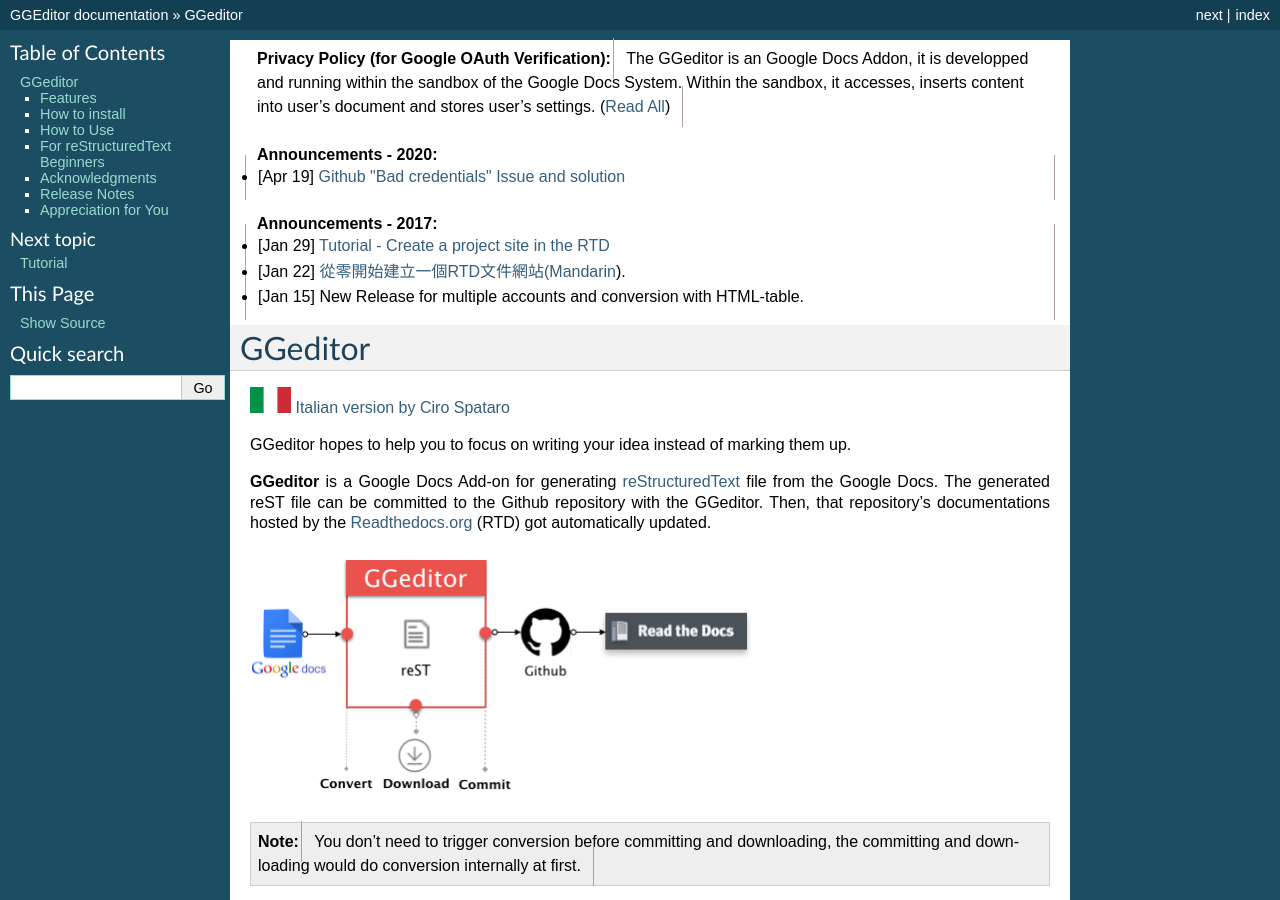
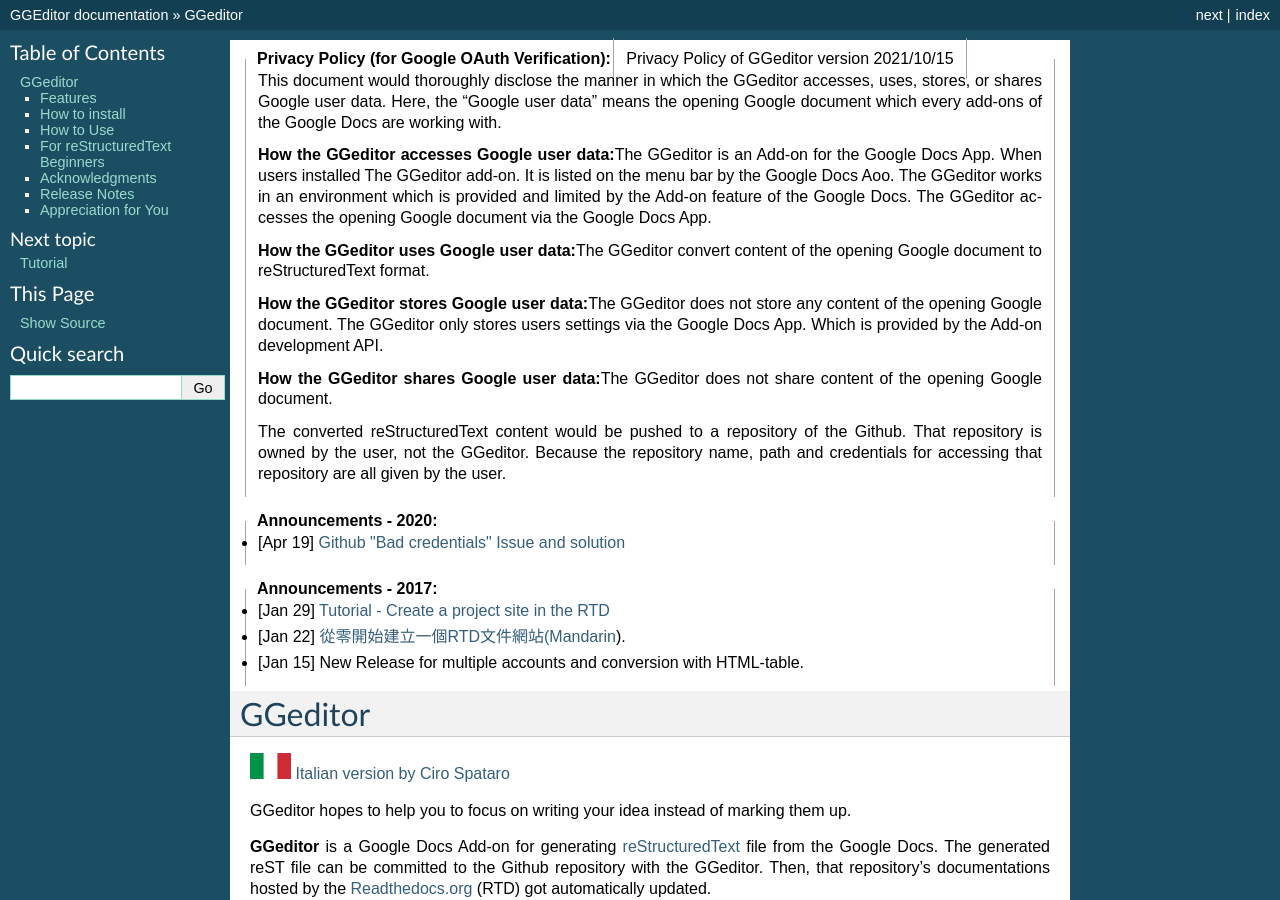
Before and after one commit to iapyeh/GGeditor, a Sphinx documentation site: the page built from docs/index.rst, in a window 1280 px wide and 900 px high. Built offline with Sphinx 7.4.7, drawn with Linux system fonts in a browser that asks for light colours; pages that are not in the unit, such as notebooks, are missing from menus.

Commit message:
Google Docs reST Editor@2021-10-19 18:49:45

```diff
--- a/docs/index.rst
+++ b/docs/index.rst
@@ -14,19 +14,36 @@
 
 .. admonition:: Privacy Policy (for Google OAuth Verification)
 
-    The GGeditor is an Google Docs Addon, it is developped and running within the sandbox of the Google Docs System. Within the sandbox, it accesses, inserts content into user's document and stores user's settings. (\ |LINK1|\ )
+    Privacy Policy of GGeditor
+    version 2021/10/15
+
+    This document would thoroughly disclose the manner in which the GGeditor accesses, uses, stores, or shares Google user data. Here, the "Google user data" means the opening Google document which every add-ons of the Google Docs are working with.
+
+    \ |STYLE0|\
+    The GGeditor is an Add-on for the Google Docs App.  When users installed The GGeditor add-on. It is listed on the menu bar by the Google Docs Aoo. The GGeditor works in an environment which is provided and limited by the Add-on feature of the Google Docs. The GGeditor accesses the opening Google document via the Google Docs App.
+
+    \ |STYLE1|\
+    The GGeditor convert content of the opening Google document to reStructuredText format.
+
+    \ |STYLE2|\
+    The GGeditor does not store any content of the opening Google document. The GGeditor only stores users settings via the Google Docs App. Which is provided by the Add-on development API.
+
+    \ |STYLE3|\
+    The GGeditor does not share content of the opening Google document.
+
+    The converted reStructuredText content would be pushed to a repository of the Github. That repository is owned by the user,  not the GGeditor. Because the repository name, path and credentials for accessing that repository are all given by the user.
 
 
 .. admonition:: Announcements - 2020
 
-    * [Apr 19] \ |LINK2|\
+    * [Apr 19] \ |LINK1|\
 
 
 .. admonition:: Announcements - 2017
 
-    * [Jan 29] \ |LINK3|\
+    * [Jan 29] \ |LINK2|\
 
-    * [Jan 22] \ |LINK4|\ ).
+    * [Jan 22] \ |LINK3|\ ).
 
     * [Jan 15] New Release for multiple accounts and conversion with HTML-table.
 
@@ -213,113 +230,117 @@
 
 It would really help us if you had a second to
 
-* \ |LINK22|\
+* \ |LINK21|\
 
-* Or \ |LINK23|\
+* Or \ |LINK22|\
 
 that helps us keep momentun on GGeditor.
 
-\ |LINK24|\
+\ |LINK23|\
 
 .. bottom of content
 
 
-.. |STYLE0| replace:: **GGeditor**
+.. |STYLE0| replace:: **How the GGeditor accesses Google user data:**
+
+.. |STYLE1| replace:: **How the GGeditor uses Google user data:**
+
+.. |STYLE2| replace:: **How the GGeditor stores Google user data:**
+
+.. |STYLE3| replace:: **How the GGeditor shares Google user data:**
+
+.. |STYLE4| replace:: **GGeditor**
 
 
 .. |LINK1| raw:: html
 
-    <a href="https://www.neusauber.com/en/latest/projects/GGeditorPrivacyPolicy.html" target="_blank">Read All</a>
+    <a href="GithubBadCredentials.html">Github "Bad credentials" Issue and solution</a>
 
 .. |LINK2| raw:: html
 
-    <a href="GithubBadCredentials.html">Github "Bad credentials" Issue and solution</a>
+    <a href="https://youtu.be/PUswAbvpE7c" target="_blank">Tutorial - Create a project site in the RTD</a>
 
 .. |LINK3| raw:: html
 
-    <a href="https://youtu.be/PUswAbvpE7c" target="_blank">Tutorial - Create a project site in the RTD</a>
+    <a href="https://goo.gl/qH1WWj" target="_blank">從零開始建立一個RTD文件網站(Mandarin</a>
 
 .. |LINK4| raw:: html
 
-    <a href="https://goo.gl/qH1WWj" target="_blank">從零開始建立一個RTD文件網站(Mandarin</a>
+    <a href="https://cirospat.readthedocs.io/it/latest/" target="_blank">Italian version  by Ciro Spataro</a>
 
 .. |LINK5| raw:: html
 
-    <a href="https://cirospat.readthedocs.io/it/latest/" target="_blank">Italian version  by Ciro Spataro</a>
+    <a href="https://en.wikipedia.org/wiki/ReStructuredText" target="_blank">reStructuredText</a>
 
 .. |LINK6| raw:: html
 
-    <a href="https://en.wikipedia.org/wiki/ReStructuredText" target="_blank">reStructuredText</a>
+    <a href="https://readthedocs.org/" target="_blank">Readthedocs.org</a>
 
 .. |LINK7| raw:: html
 
-    <a href="https://readthedocs.org/" target="_blank">Readthedocs.org</a>
+    <a href="https://chrome.google.com/webstore/detail/ggeditor/piedgdbcihbejidgkpabjhppneghbcnp" target="_blank">Click this link to the Google Docs Add-on page</a>
 
 .. |LINK8| raw:: html
 
-    <a href="https://chrome.google.com/webstore/detail/ggeditor/piedgdbcihbejidgkpabjhppneghbcnp" target="_blank">Click this link to the Google Docs Add-on page</a>
+    <a href="User%20Guide.html">How to Use</a>
 
 .. |LINK9| raw:: html
 
-    <a href="User%20Guide.html">How to Use</a>
+    <a href="how2Readthedocs.html">How to create a generic website of documentation on the RTD</a>
 
 .. |LINK10| raw:: html
 
-    <a href="how2Readthedocs.html">How to create a generic website of documentation on the RTD</a>
+    <a href="ApiDoc.html">How to create API document for python modules</a>
 
 .. |LINK11| raw:: html
 
-    <a href="ApiDoc.html">How to create API document for python modules</a>
+    <a href="https://github.com/anru/rsted/graphs/contributors" target="_blank">all the contributors</a>
 
 .. |LINK12| raw:: html
 
-    <a href="https://github.com/anru/rsted/graphs/contributors" target="_blank">all the contributors</a>
+    <a href="http://rst.ninjs.org/" target="_blank">Online reStructuredText editor</a>
 
 .. |LINK13| raw:: html
 
-    <a href="http://rst.ninjs.org/" target="_blank">Online reStructuredText editor</a>
+    <a href="https://github.com/bitwiseshiftleft/sjcl/graphs/contributors" target="_blank">all the contributors</a>
 
 .. |LINK14| raw:: html
 
-    <a href="https://github.com/bitwiseshiftleft/sjcl/graphs/contributors" target="_blank">all the contributors</a>
+    <a href="https://github.com/bitwiseshiftleft/sjcl" target="_blank">sjcl</a>
 
 .. |LINK15| raw:: html
 
-    <a href="https://github.com/bitwiseshiftleft/sjcl" target="_blank">sjcl</a>
+    <a href="http://neusauber.com" target="_blank">Neusauber.com</a>
 
 .. |LINK16| raw:: html
 
-    <a href="http://neusauber.com" target="_blank">Neusauber.com</a>
+    <a href="https://github.com/philschatz/octokat.js/graphs/contributors" target="_blank">all the contributors</a>
 
 .. |LINK17| raw:: html
 
-    <a href="https://github.com/philschatz/octokat.js/graphs/contributors" target="_blank">all the contributors</a>
+    <a href="https://github.com/philschatz/octokat.js" target="_blank">octokat.js</a>
 
 .. |LINK18| raw:: html
 
-    <a href="https://github.com/philschatz/octokat.js" target="_blank">octokat.js</a>
+    <a href="https://github.com/getpelican/pelican" target="_blank">Pelican project</a>
 
 .. |LINK19| raw:: html
 
-    <a href="https://github.com/getpelican/pelican" target="_blank">Pelican project</a>
+    <a href="https://github.com/getpelican/pelican/graphs/contributors" target="_blank">all the contributes</a>
 
 .. |LINK20| raw:: html
 
-    <a href="https://github.com/getpelican/pelican/graphs/contributors" target="_blank">all the contributes</a>
+    <a href="https://readthedocs.org" target="_blank">Readthedocs.org</a>
 
 .. |LINK21| raw:: html
 
-    <a href="https://readthedocs.org" target="_blank">Readthedocs.org</a>
+    <a href="https://chrome.google.com/webstore/detail/ggeditor/piedgdbcihbejidgkpabjhppneghbcnp" target="_blank">Leave a Google Docs store rating</a>
 
 .. |LINK22| raw:: html
 
-    <a href="https://chrome.google.com/webstore/detail/ggeditor/piedgdbcihbejidgkpabjhppneghbcnp" target="_blank">Leave a Google Docs store rating</a>
+    <a href="https://github.com/iapyeh/GGeditor" target="_blank">star GGeditor on Github</a>
 
 .. |LINK23| raw:: html
-
-    <a href="https://github.com/iapyeh/GGeditor" target="_blank">star GGeditor on Github</a>
-
-.. |LINK24| raw:: html
 
     <a href="https://docs.google.com/document/d/13b5dr8TZoTC5IJZeoiDt066b6mwq67yHqcl4TYUFnk0/edit?usp=sharing" target="_blank">Source document in the Google Docs</a>
 
```
Also changed, not shown: other parts of docs/index.rst (+12 -12 lines).
